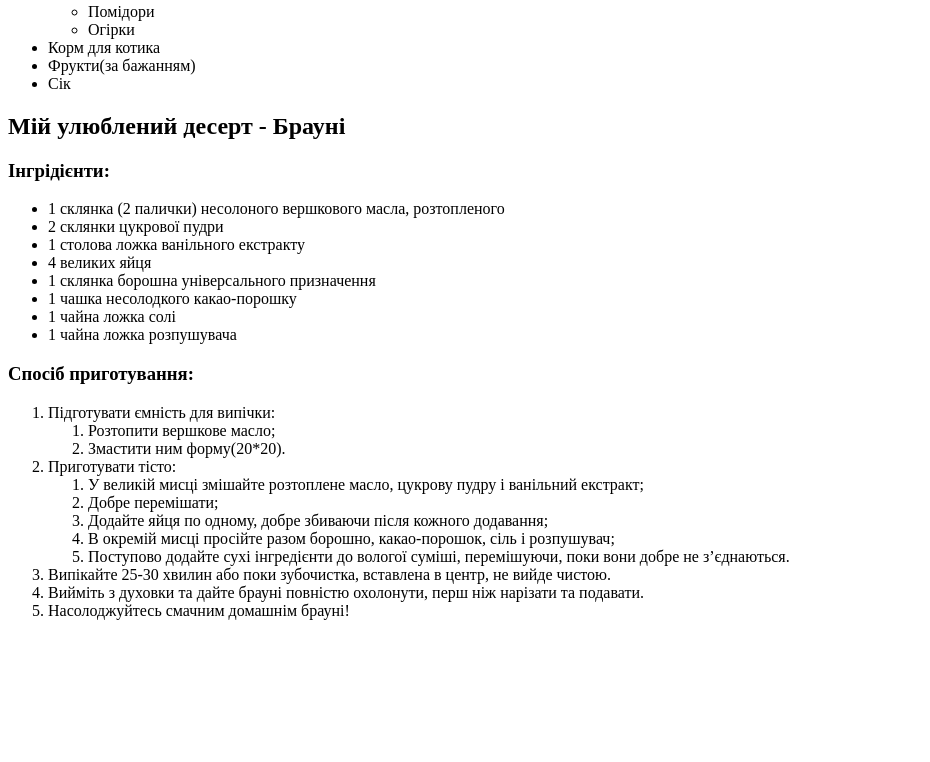
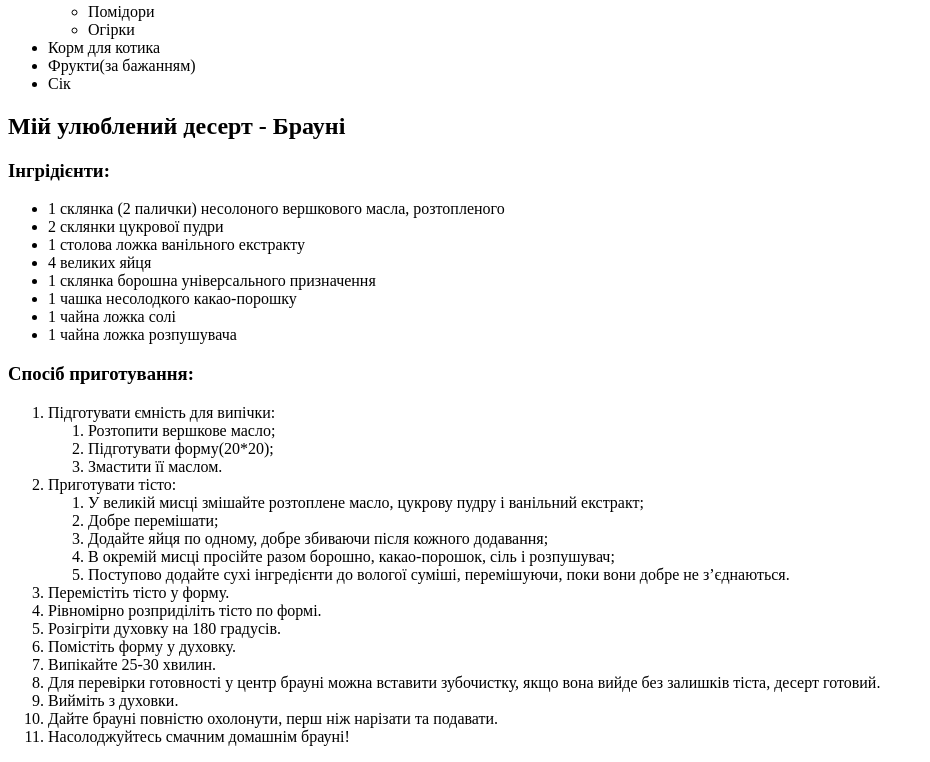
Before and after one commit to Marta-Matsevych/webProg-JS-CSS, a plain HTML site: page untitled/nowadays.html in a window 1280 px wide. Shown: the part 414-1176 px from the top of the page, without its empty margins (0-930 px from the left). Before the commit the page ends 1050 px from the top, so only its background shows below. Drawn offline with Linux system fonts and the light colour scheme.

Commit message:
Update nowadays.html

```diff
--- a/untitled/nowadays.html
+++ b/untitled/nowadays.html
@@ -76,7 +76,8 @@
       <li> Підготувати ємність для випічки:
           <ol>
               <li>Розтопити вершкове масло;</li>
-              <li>Змастити ним форму(20*20).</li>
+              <li>Підготувати форму(20*20);</li>
+              <li>Змастити її маслом.</li>
           </ol>
       </li>
 
@@ -90,9 +91,21 @@
           </ol>
       </li>
 
-      <li>Випікайте 25-30 хвилин або поки зубочистка, вставлена в центр, не вийде чистою.</li>
+      <li>Перемістіть тісто у форму.</li>
 
-      <li>Вийміть з духовки та дайте брауні повністю охолонути, перш ніж нарізати та подавати.</li>
+      <li>Рівномірно розприділіть тісто по формі.</li>
+
+      <li>Розігріти духовку на 180 градусів.</li>
+
+      <li>Помістіть форму у духовку.</li>
+
+      <li>Випікайте 25-30 хвилин.</li>
+
+      <li>Для перевірки готовності у центр брауні можна вставити зубочистку, якщо вона вийде без залишків тіста, десерт готовий.</li>
+
+      <li>Вийміть з духовки.</li>
+
+      <li>Дайте брауні повністю охолонути, перш ніж нарізати та подавати.</li>
 
       <li>Насолоджуйтесь смачним домашнім брауні!</li>
   </ol>
```
